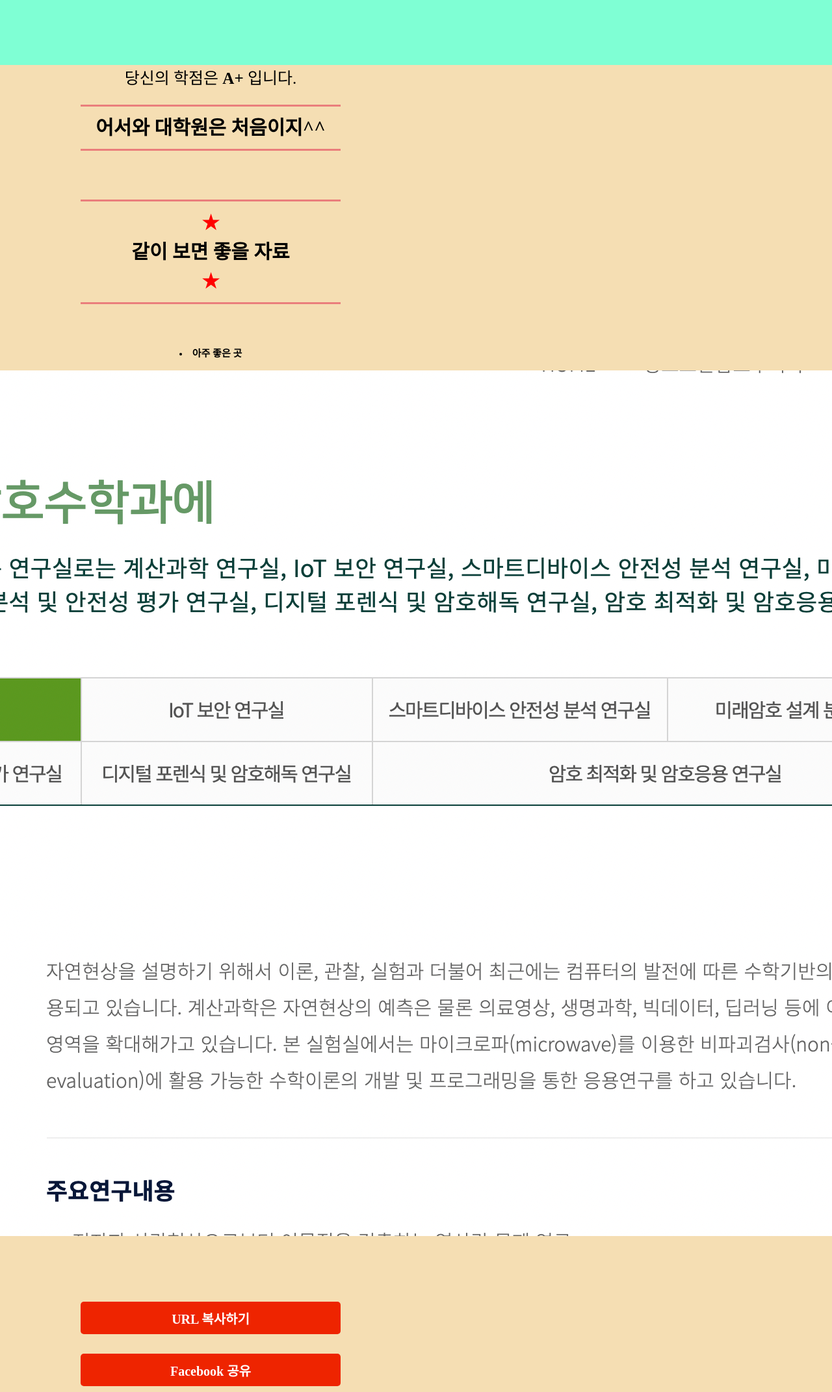
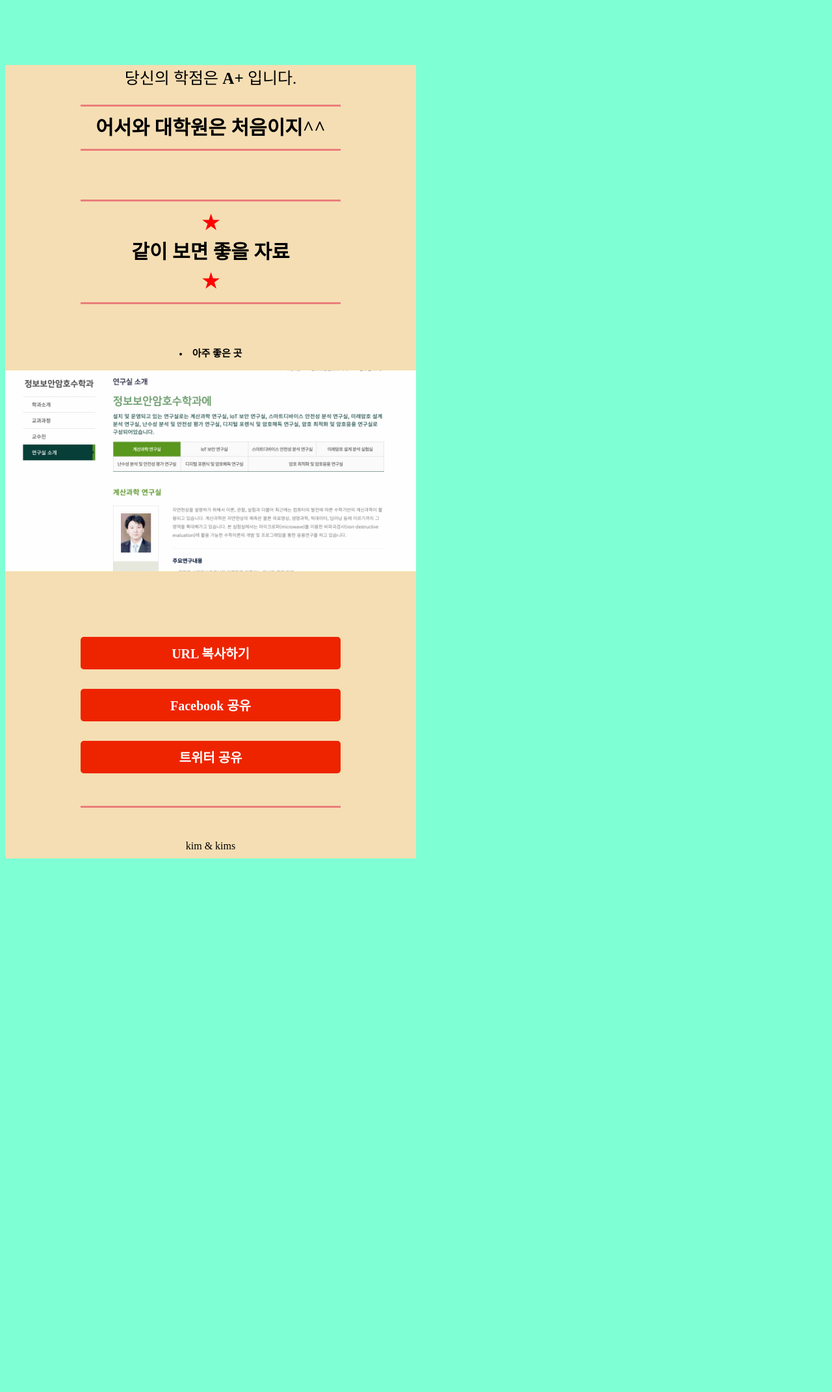
Before and after one commit to soosbk/gradetest, a Django app: template mbti/main/templates/A+.html in a window 1280 px wide; the page is wider, and only the part inside the window is pictured. Shown: the top 2142 px of that part at 65% size. After the commit the page ends 1321 px from the top of that part, so only its background shows below. Run offline with Django 3.2, Linux system fonts and the light colour scheme; the template is opened without the code that fills it, so the values that code supplies are empty; some web fonts are replaced.

Commit message:
Update result.css

```diff
--- a/mbti/main/static/result.css
+++ b/mbti/main/static/result.css
@@ -164,7 +164,10 @@ button {
     padding-bottom: 15px;
 }
 
-
+.result_explains img {
+    max-width: 100%;
+    height:auto;
+}
 .share{
     font-size: 15px;
     color:#000;
```
